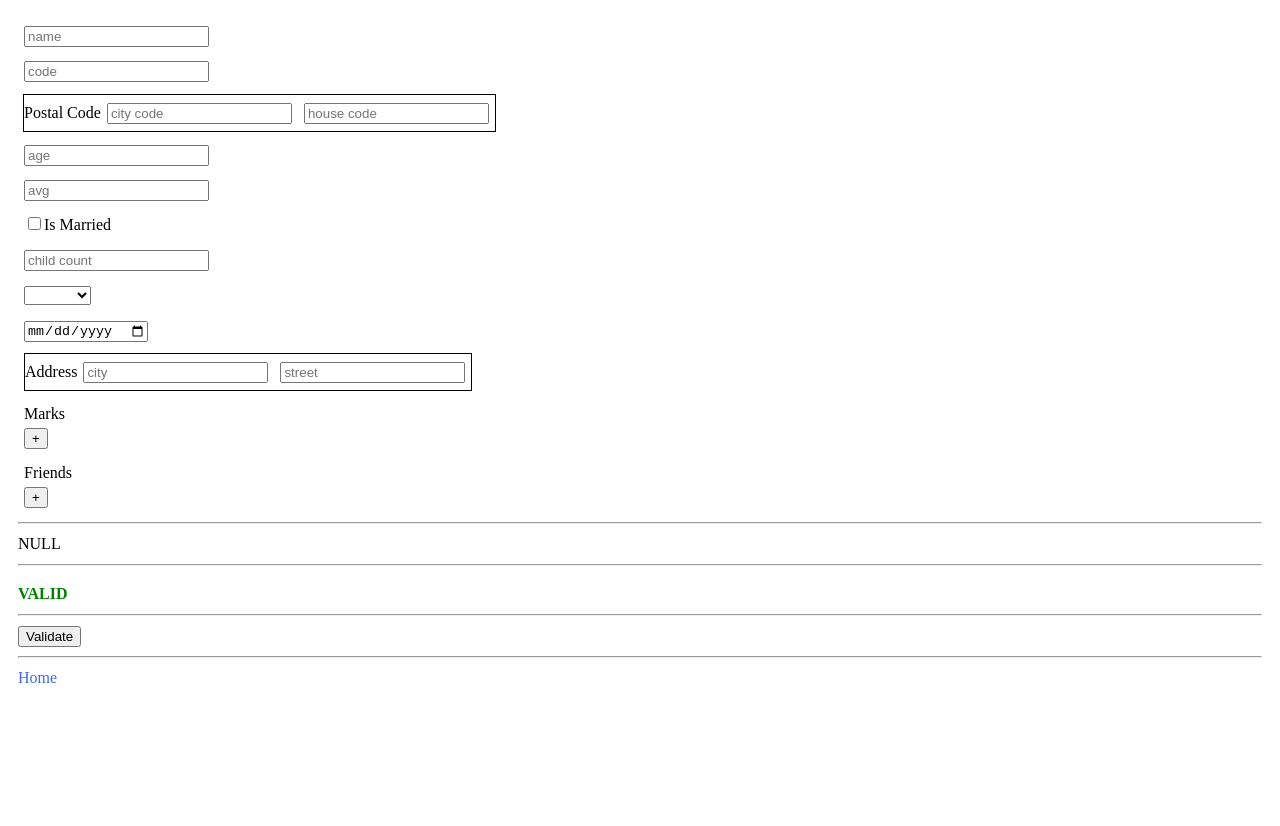
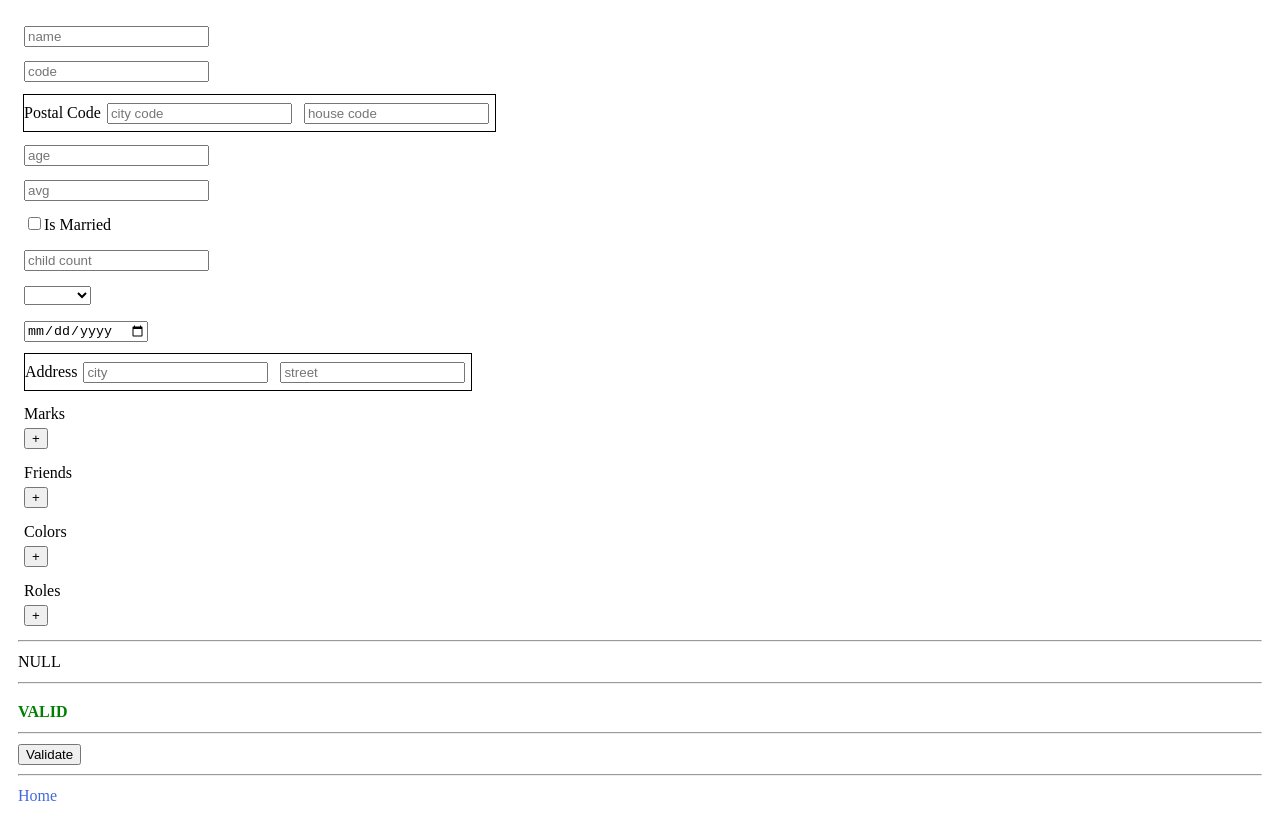
Before and after one commit to hnmgroup/hoonam-lib, a Vue app: page / in a window 1280 px wide. Both pictures are taken after a click on the link "Forms Demo". Before the commit the page ends 800 px from the top, so only its background shows below. Built offline with nearby package versions, Linux system fonts and the light colour scheme; what moment-jalaali would draw is missing.

Commit message:
forms demo improved

```diff
--- a/src/demos/FormsDemo.vue
+++ b/src/demos/FormsDemo.vue
@@ -90,6 +90,40 @@
         <button class="ml2" @click.prevent="form.fields.friends.clear" v-show="form.fields.friends.size">-</button>
       </div>
     </div>
+    <div class="p5 m1" :class="{'invalid': form.fields.colors.invalid}">
+      <div><label>Colors</label></div>
+      <div class="border mb1" v-for="color in form.fields.colors.fields">
+        <div class="inp-container d-iblock" :class="{'invalid': color.invalid}">
+          <select v-model="color.value" v-form-field="color">
+            <option v-for="clr in ColorInfo.entries" :value="clr.value">
+              {{clr.title}}
+            </option>
+          </select>
+        </div>
+        <button @click.prevent="form.fields.colors.remove(color.value)">-</button>
+      </div>
+      <div>
+        <button @click.prevent="form.fields.colors.add()">+</button>
+        <button class="ml2" @click.prevent="form.fields.colors.clear" v-show="form.fields.colors.size">-</button>
+      </div>
+    </div>
+    <div class="p5 m1" :class="{'invalid': form.fields.roles.invalid}">
+      <div><label>Roles</label></div>
+      <div class="border mb1" v-for="role in form.fields.roles.fields">
+        <div class="inp-container d-iblock" :class="{'invalid': role.invalid}">
+          <select v-model="role.value" v-form-field="role">
+            <option v-for="rol in RoleInfo.entries" :value="rol.value">
+              {{rol.title}}
+            </option>
+          </select>
+        </div>
+        <button @click.prevent="form.fields.roles.remove(role.value)">-</button>
+      </div>
+      <div>
+        <button @click.prevent="form.fields.roles.add()">+</button>
+        <button class="ml2" @click.prevent="form.fields.roles.clear" v-show="form.fields.roles.size">-</button>
+      </div>
+    </div>
   </form>
   <hr>
   <div>
@@ -111,7 +145,7 @@ import {field, fieldGroup, fieldArray, vFormField, FormFieldGroup} from "@/forms
 import {
   integer, number, min, max,
   required, len, digitOnly, date,
-  boolean, lessThan, maxLen, digits, isEnum, minSize
+  boolean, lessThan, maxLen, digits, isEnum
 } from "@/validation";
 import {toInteger, toNumber} from "@/utils/num-utils";
 import {sanitizeDigits} from "@/utils/string-utils";
@@ -124,8 +158,20 @@ enum Gender {
   Male   = 1,
   Female = 2,
 }
+enum Color {
+  Red = 1,
+  Green = 2,
+  Blue = 3,
+}
+enum Role {
+  Admin = "admin",
+  User = "user",
+  Owner = "owner",
+}
 
 const GenderInfo = enumInfo(Gender);
+const ColorInfo = enumInfo(Color);
+const RoleInfo = enumInfo(Role);
 
 const form = fieldGroup<RegisterForm>({
   name: field<string>({
@@ -224,6 +270,14 @@ const form = fieldGroup<RegisterForm>({
   }), {
     transform: [(fs) => fs.filter(n => n.length > 1)],
   }),
+  colors: fieldArray<Color>(field<number>({
+    validator: [required(), isEnum(Color)],
+    transform: [enumConv(Color)],
+  })),
+  roles: fieldArray<Role>(field<any>({
+    validator: [required(), isEnum(Role)],
+    transform: [enumConv(Role)],
+  })),
 });
 
 form.fields.gender.asEnum<Gender>().change.subscribe((newValue) => {
@@ -231,6 +285,7 @@ form.fields.gender.asEnum<Gender>().change.subscribe((newValue) => {
 });
 
 function validate(): void {
+  console.log(form.fields.marks.getValue())
   form.validate(false, true);
 }
 
@@ -248,6 +303,8 @@ interface RegisterForm {
   address?: Address;
   marks: Mark[];
   friends: string[];
+  colors?: Color[];
+  roles?: Role[];
 }
 interface PostalCode {
   cityCode: number;
```
